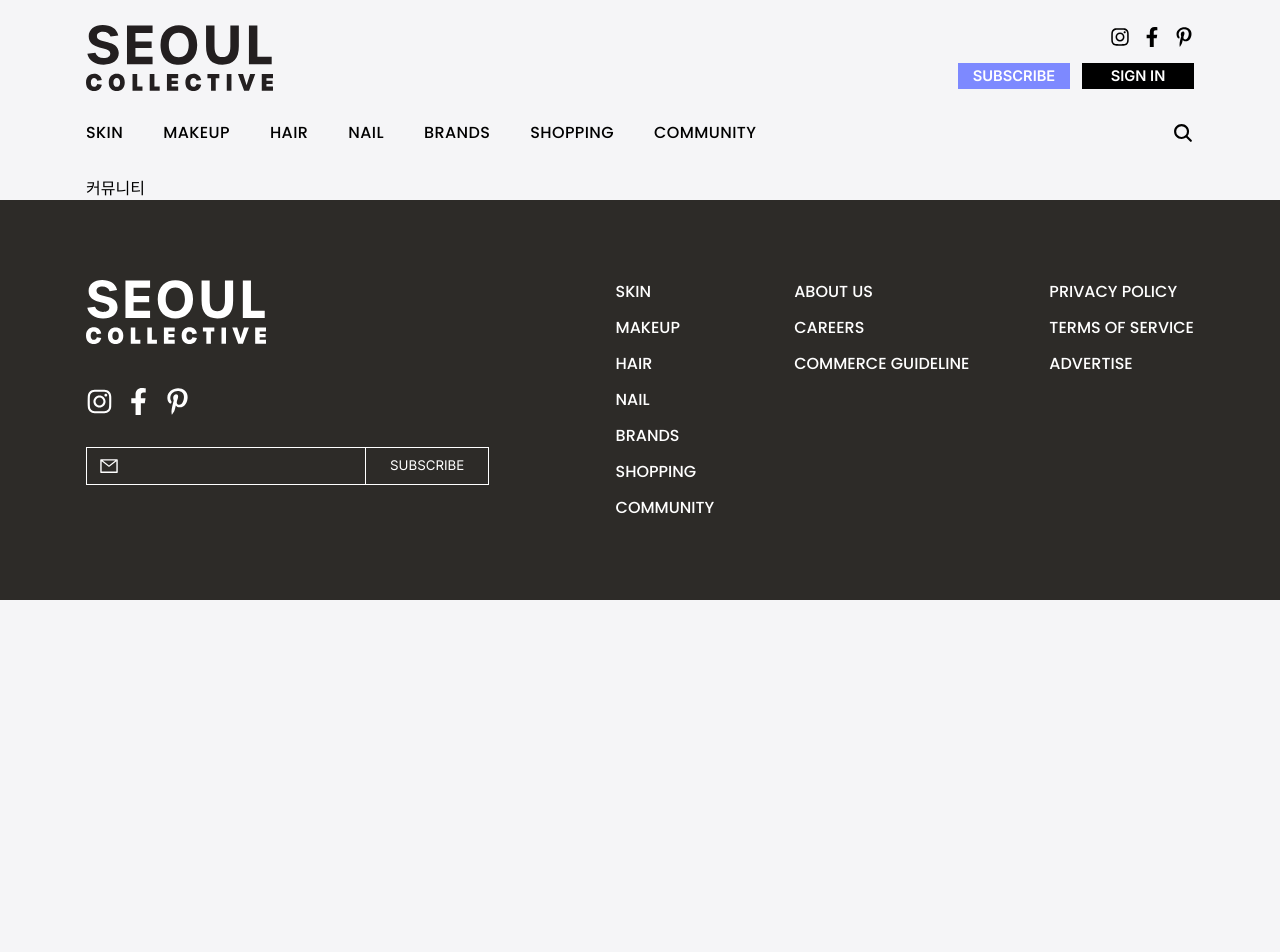
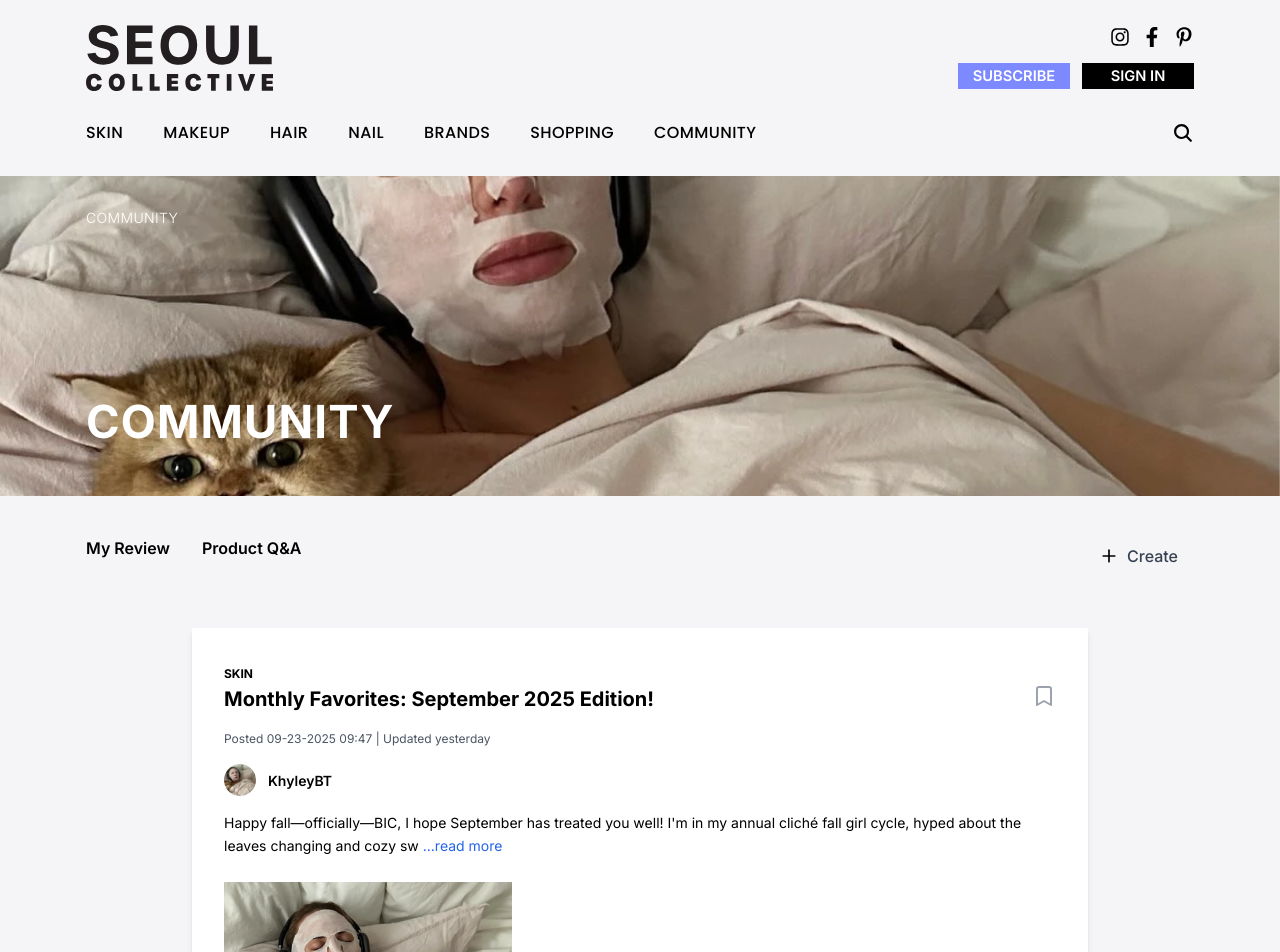
Before and after one commit to SEOUL-COLLECTIVE/SEOUL-COLLECTIVE-Client, a Next.js app: page /community in a window 1280 px wide. Shown: the top 952 px of the page. Before the commit the page ends 800 px from the top, so only its background shows below. Built offline with nearby package versions, Linux system fonts and the light colour scheme.

Commit message:
feat: postcard 구현

```diff
--- a/src/app/community/page.tsx
+++ b/src/app/community/page.tsx
@@ -1,5 +1,68 @@
+import CreateBtn from '@/components/Buttons/CreateBtn'
+import PostCard from '@/components/Cards/PostCard'
+import Image from 'next/image'
 import React from 'react'
 
+const communitymenu = [
+  {
+    name: 'My Review',
+  },
+  {
+    name: 'Product Q&A',
+  },
+]
+
 export default function CommunityPage() {
-  return <div>커뮤니티</div>
+  return (
+    <div className="container mb-24">
+      <div className="relative h-80 -mx-[5.375rem]">
+        <Image
+          src={'/test/thumbnail_01.jpg'}
+          alt="community thumbnail"
+          fill
+          className="object-cover"
+          priority
+        />
+        {/* Content Overlay */}
+        <div className="absolute inset-0 flex flex-col justify-between py-8 left-[5.375rem]">
+          {/* Breadcrumb Navigation */}
+          <div className="flex items-center gap-2 text-white text-sm font-light tracking-wide">
+            <span className="uppercase">community</span>
+          </div>
+
+          <div className="mb-2">
+            <div className="text-white inline-block tracking-wide text-p32">
+              <div className="font-bold uppercase">community</div>
+            </div>
+          </div>
+        </div>
+      </div>
+
+      {/* 상단 네비게이션 - 버튼 flex line */}
+      <div className="flex justify-between py-5 pt-10">
+        {/* 서브카테고리 네비게이션 */}
+        <div>
+          {communitymenu && (
+            <div className="flex gap-8 text-p14">
+              {communitymenu.map((subItem) => (
+                <div
+                  key={subItem.name}
+                  className="font-semibold cursor-pointer hover:underline hover:decoration-purple hover:decoration-[0.125rem] underline-offset-[0.4375rem]"
+                >
+                  {subItem.name}
+                </div>
+              ))}
+            </div>
+          )}
+        </div>
+
+        {/* post create btn */}
+        <CreateBtn />
+      </div>
+
+      <div>
+        <PostCard />
+      </div>
+    </div>
+  )
 }
--- /dev/null
+++ b/src/components/Cards/PostCard.tsx
@@ -0,0 +1,166 @@
+'use client'
+
+import { Heart, Bookmark } from 'lucide-react'
+import Image from 'next/image'
+
+// 더미 데이터
+const dummyPosts = [
+  {
+    id: 1,
+    category: 'SKIN',
+    title: 'Monthly Favorites: September 2025 Edition!',
+    postedDate: '09-23-2025 09:47',
+    updatedDate: 'yesterday',
+    author: {
+      name: 'KhyleyBT',
+      avatar: '/test/thumbnail_01.jpg',
+      badges: ['ADMIN', 'ROUGE'],
+    },
+    content:
+      "Happy fall—officially—BIC, I hope September has treated you well! I'm in my annual cliché fall girl cycle, hyped about the leaves changing and cozy sweaters. Here are my top picks for this month!",
+    imageUrl: '/test/thumbnail_01.jpg',
+    tags: ['Community Favorites', 'Trending at Sephora'],
+    likes: 25,
+    replies: 76,
+  },
+  {
+    id: 2,
+    category: 'Skincare',
+    title: 'My Holy Grail Products for Dry Skin in Winter',
+    postedDate: '09-29-2025 14:22',
+    updatedDate: 'today',
+    author: {
+      name: 'BeautyLover_28',
+      avatar: '/test/thumbnail_01.jpg',
+      badges: ['VIB'],
+    },
+    content:
+      'Winter is coming and my skin is already feeling it! After years of trial and error, I finally found the perfect routine that keeps my skin hydrated and glowing all season long.',
+    imageUrl: '/test/thumbnail_01.jpg',
+    tags: ['Skincare', 'Winter Essentials'],
+    likes: 142,
+    replies: 34,
+  },
+  {
+    id: 3,
+    category: 'Makeup',
+    title: 'Recreating the Trending Clean Girl Makeup Look',
+    postedDate: '09-28-2025 11:05',
+    updatedDate: '2 hours ago',
+    author: {
+      name: 'MakeupMaven',
+      avatar: '/test/thumbnail_01.jpg',
+      badges: ['ROUGE', 'INFLUENCER'],
+    },
+    content:
+      "The clean girl aesthetic is everywhere right now! I've been perfecting this natural, dewy look and wanted to share my step-by-step process and product recommendations with you all.",
+    imageUrl: '/test/thumbnail_01.jpg',
+    tags: ['Makeup Tutorial', 'Trending'],
+    likes: 389,
+    replies: 128,
+  },
+  {
+    id: 4,
+    category: 'Haircare',
+    title: 'How I Repaired My Heat-Damaged Hair in 3 Months',
+    postedDate: '09-27-2025 16:33',
+    author: {
+      name: 'HairGoals_',
+      avatar: '/test/thumbnail_01.jpg',
+      badges: ['VIB'],
+    },
+    content:
+      "My hair was completely fried from daily heat styling. I thought I'd have to cut it all off, but these products literally saved my hair! Here's my complete hair repair journey.",
+    imageUrl: '/test/thumbnail_01.jpg',
+    tags: ['Haircare', 'Hair Repair'],
+    likes: 267,
+    replies: 91,
+  },
+]
+
+export default function PostCard() {
+  return (
+    <div className="min-h-screen p-8">
+      {dummyPosts.map((post) => (
+        <div key={post.id} className="max-w-4xl mx-auto bg-white rounded-sm shadow-md p-8 mb-8">
+          {post.category && <span className="text-[0.75rem] mb-2 font-bold"> {post.category}</span>}
+
+          {/* Title */}
+          <div className="flex justify-between items-start mb-4">
+            <h1 className="text-[1.25rem] font-bold cursor-pointer hover:underline">
+              {post.title}
+            </h1>
+            <Bookmark className="w-6 h-6 text-gray-400 cursor-pointer hover:fill-current" />
+          </div>
+
+          {/* Post Meta */}
+          <div className="text-gray-600 text-[0.75rem] mb-4">
+            Posted {post.postedDate} {post.updatedDate && `| Updated ${post.updatedDate}`}
+          </div>
+
+          {/* Author */}
+          <div className="flex items-center gap-3 mb-4">
+            <div className="w-8 h-8 rounded-full overflow-hidden relative">
+              <Image
+                src={post.author.avatar}
+                alt={post.author.name}
+                fill
+                className="object-cover"
+              />
+            </div>
+            <span className="font-semibold text-[0.875rem]">{post.author.name}</span>
+          </div>
+
+          {/* Content */}
+          <div className="mb-6">
+            <p className="text-[0.875rem] leading-relaxed mb-2">
+              {post.content.length > 150 ? (
+                <>
+                  {post.content.substring(0, 150)}{' '}
+                  <a href="#" className="text-blue-600 hover:underline">
+                    ...read more
+                  </a>
+                </>
+              ) : (
+                post.content
+              )}
+            </p>
+          </div>
+
+          {/* Image */}
+          {post.imageUrl && (
+            <div className="mb-6 relative w-[18rem] max-w-md aspect-[4/3]">
+              <Image src={post.imageUrl} alt={post.title} fill className="object-cover" />
+            </div>
+          )}
+
+          {/* Tags */}
+          <div className="flex gap-3 mb-6 flex-wrap">
+            {post.tags.map((tag, idx) => (
+              <button
+                key={idx}
+                className="bg-black text-white px-2 rounded-md text-[0.75rem] font-bold hover:bg-gray-800"
+              >
+                {tag}
+              </button>
+            ))}
+          </div>
+
+          {/* Actions */}
+          <div className="flex items-center gap-8">
+            {/* Like Btn */}
+            <button className="flex items-center gap-2 hover:text-red-500 transition-colors text-[0.875rem]">
+              <Heart className="w-6 h-6" />
+              <span className="font-semibold">{post.likes}</span>
+            </button>
+
+            <div className="h-6 w-[0.0825rem] bg-gray-300"></div>
+
+            {/* Replies */}
+            <span className="cursor-pointer hover:underline">{post.replies} Replies</span>
+          </div>
+        </div>
+      ))}
+    </div>
+  )
+}
```
